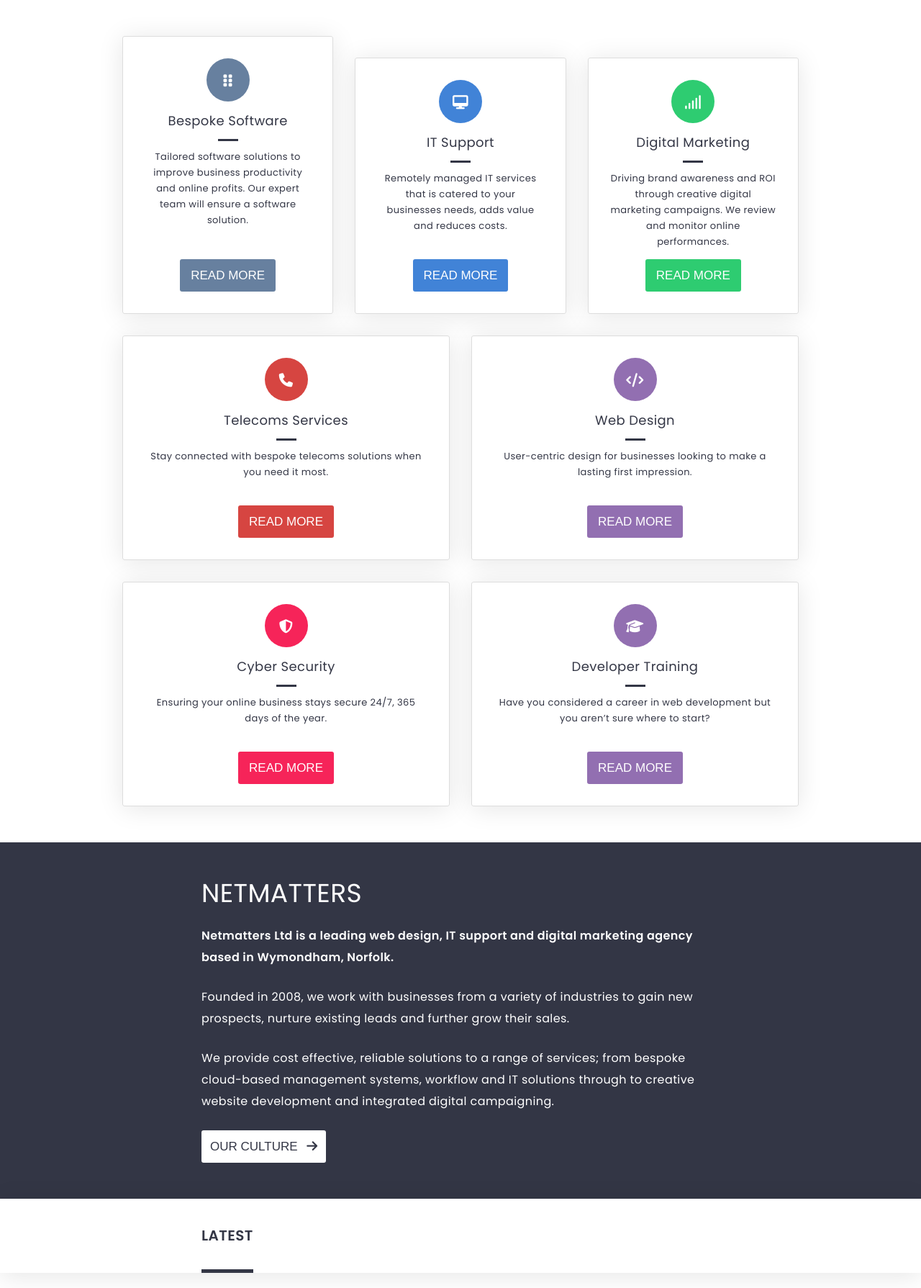
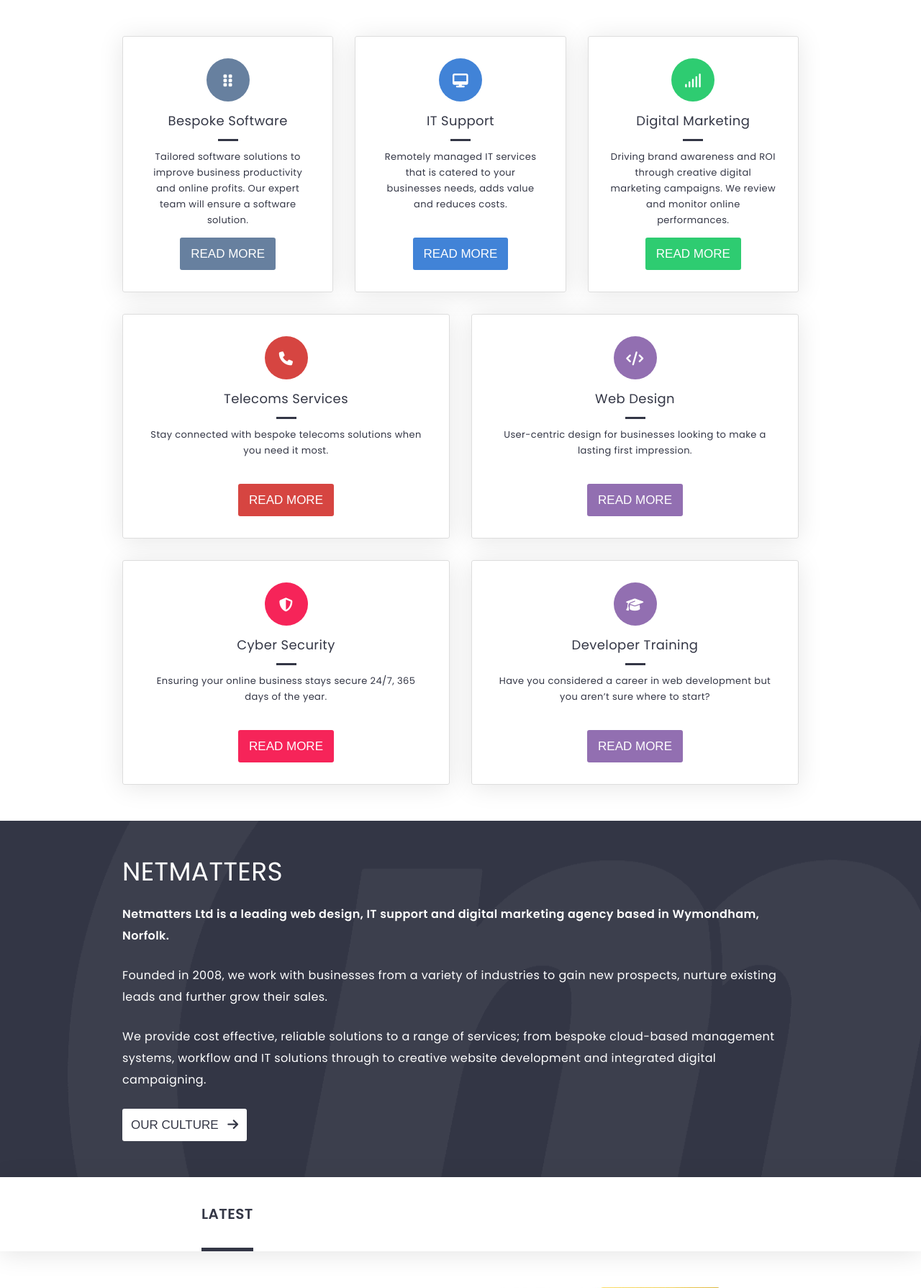
Before and after one commit to adam-pearson/HTML-CSS-Reflection, a PHP site: page / in a window 1280 px wide. Shown: the part 691-2480 px from the top of the page at 72% size. Run offline with PHP 8.4, Linux system fonts and the light colour scheme; some libraries are stand-ins or nearby versions.

Commit message:
Fixed service cards & added about background

```diff
--- a/css/styles.css
+++ b/css/styles.css
@@ -1465,5 +1465,20 @@ footer {
   .service-cards .digital-marketing:not(:first-child) {
     margin-left: 30px;
   }
+  .bespoke-software {
+    margin-top: 30px;
+  }
+  #service-list {
+    padding-top: 20px;
+  }
+  #about-container {
+    background-image: url("/img/branded.png");
+    background-repeat: no-repeat;
+    background-position: 100%;
+    background-size: auto 100%;
+  }
+  .about {
+    width: 970px;
+  }
 }
 /*# sourceMappingURL=styles.css.map */
--- a/index.html
+++ b/index.html
@@ -258,7 +258,7 @@
             <div class="bespoke-software">
                 <a href="#" class="service bespoke-software-inner">
                     <span class="icon">
-                            <i class="fas fa-grip-vertical"></i>
+                        <i class="fas fa-grip-vertical"></i>
                     </span>
                     <h2>Bespoke Software</h2>
                     <p>Tailored software solutions to improve business productivity and online profits. Our expert team will ensure a software solution.</p>
--- a/scss/_mqueries.scss
+++ b/scss/_mqueries.scss
@@ -162,5 +162,24 @@
             }
         }
     }
+    .bespoke-software {
+        margin-top: 30px;
+    }
+
+    #service-list {
+        padding-top: 20px;
+    }
+
+    #about-container {
+        background-image: url("/img/branded.png");
+        background-repeat: no-repeat;
+        background-position: 100%;
+        background-size: auto 100%;
+    }
+
+    .about {
+        width: 970px;
+    }
+
 
 }
```
Also changed, not shown: img/branded.png (added), 1 other file.
